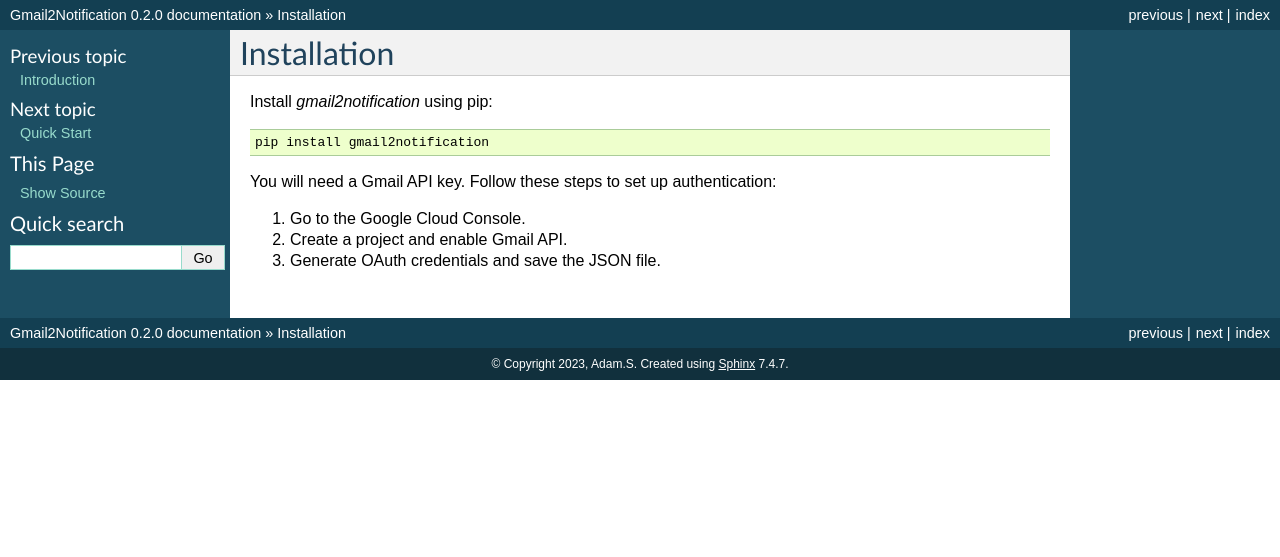
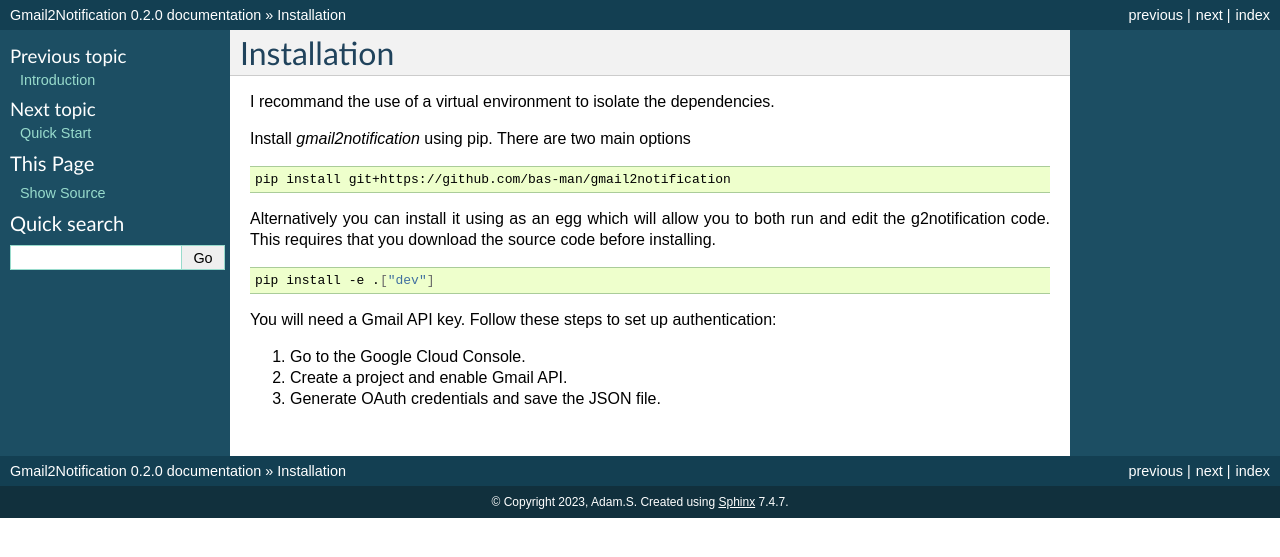
Before and after one commit to Bas-Man/gnotify-to-line, a Sphinx documentation site: the page built from docs/installation.rst, in a window 1280 px wide. Shown: the top 557 px of the page. Built offline with Sphinx 7.4.7, drawn with Linux system fonts in a browser that asks for light colours.

Commit message:
chore: Enable ReadTheDocs site

```diff
--- a/docs/index.rst
+++ b/docs/index.rst
@@ -5,8 +5,6 @@
 
 Welcome to Gmail2Notification's documentation!
 ==============================================
-
-This is the complete documentation for the Gmail2Notification project.
 
 .. toctree::
    :maxdepth: 2
--- a/docs/installation.rst
+++ b/docs/installation.rst
@@ -3,11 +3,20 @@
 Installation
 ============
 
-Install `gmail2notification` using pip:
+I recommand the use of a virtual environment to isolate the dependencies.
+
+Install `gmail2notification` using pip. There are two main options
 
 .. code-block:: sh
 
-    pip install gmail2notification
+    pip install git+https://github.com/bas-man/gmail2notification
+
+Alternatively you can install it using as an egg which will allow you to both run and edit the g2notification code.
+This requires that you download the source code before installing.
+
+.. code-block:: sh
+
+    pip install -e .["dev"]
 
 You will need a Gmail API key. Follow these steps to set up authentication:
 
```
Also changed, not shown: readthedocs.yaml (added, +21 -0 lines).
